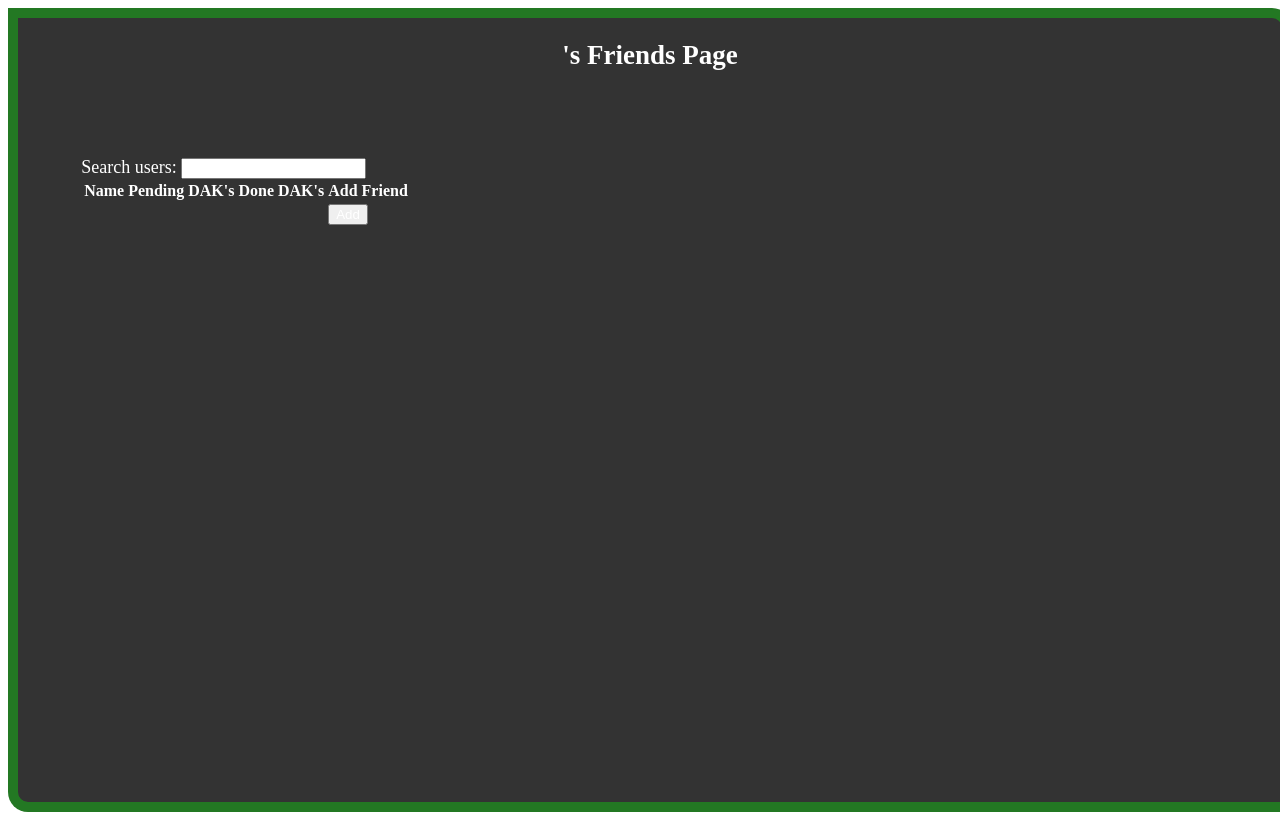
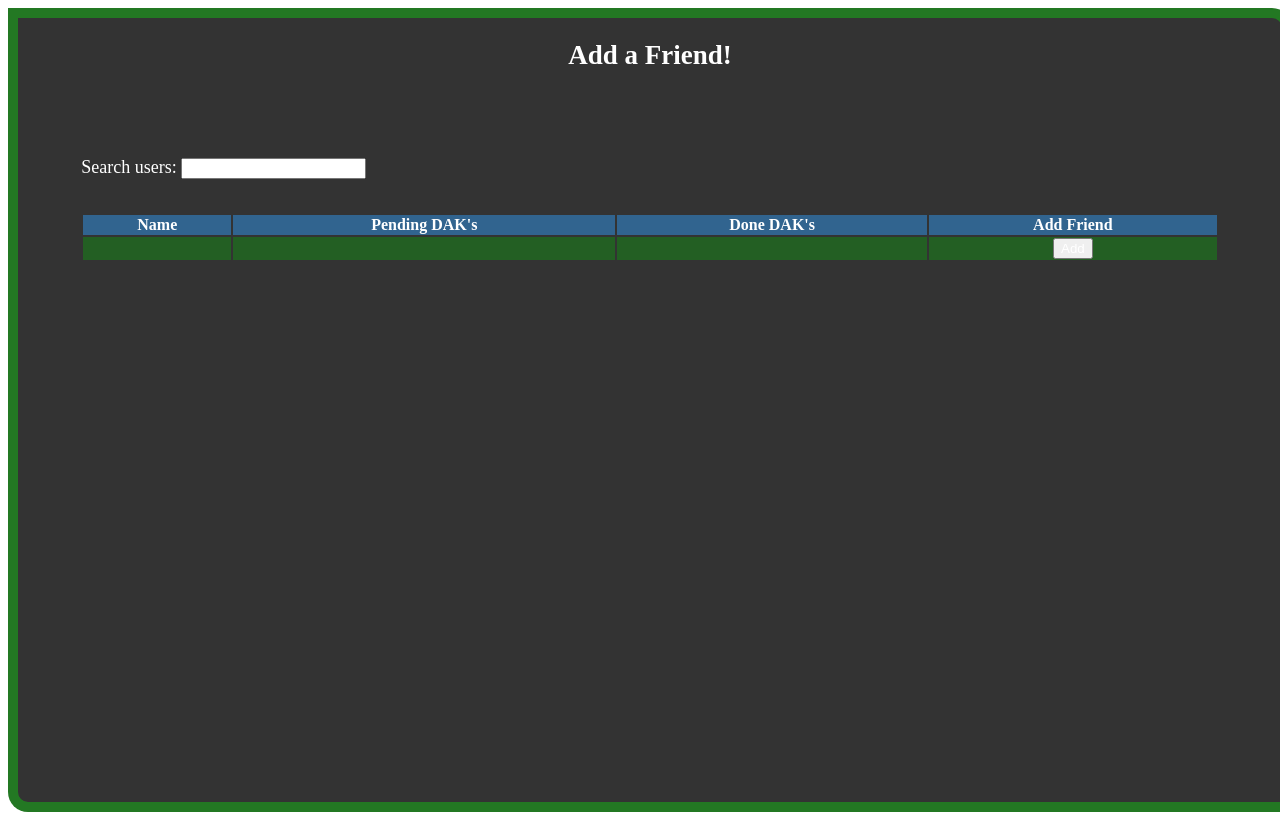
Before and after one commit to phil-krull/RAK, a website: page client/static/partials/friendDashboard.html in a window 1280 px wide. Drawn offline with Linux system fonts and the light colour scheme; files that its build step writes are made by us from their sources.

Commit message:
changes to friends page

```diff
--- a/client/static/partials/friendDashboard.html
+++ b/client/static/partials/friendDashboard.html
@@ -1,28 +1,34 @@
 
 <link rel="stylesheet" href="./stylesheets/friendDash-styles.css">
+
 <div>
   <div class='friendDashboardContainer'>
-    <h2><span class='welcome' ng-bind="frienddashboardCtrl.userName"></span>'s Friends Page</h2>
+    <h2><span class='welcome'></span>Add a Friend!</h2>
 
 
 
 
 
 <div id='users'>
-  Search users: <input type="text" ng-model="newfriendFilter">
-  <table>
-    <tr>
+  Search users: <input type="text" ng-model="newfriendFilter" >
+  <table class='table'>
+    <tr class='steelblue'>
       <th>Name</th>
       <th>Pending DAK's</th>
       <th>Done DAK's</th>
       <th>Add Friend</th>
     </tr>
-    <tr ng-repeat="user in frienddashboardCtrl.mynotfriends" | ng-if="user._id != frienddashboardCtrl.userId">
-      <td><span ng-bind="user.name"></span></td>
-      <td><span ng-bind="user._id"></span></td>
-      <td><span ng-bind="user.done"></span></td>
-      <td><input type="submit" ng-click="frienddashboardCtrl.addFriend(user)" value="Add"></td>
+
+    <tr class='forrestgreen' ng-repeat="user in frienddashboardCtrl.mynotfriends | filter:newfriendFilter | orderBy: 'name'" ng-if="user._id != frienddashboardCtrl.userId">
+      <td class='centered'><span ng-bind="user.name"></span></td>
+      <td class='centered'><span ng-bind="user._id"></span></td>
+      <td class='centered'><span ng-bind="user.done"></span></td>
+      <td class='centered'><button type='submit' class='btn btn-success' ng-click='frienddashboardCtrl.addFriend(user)'>Add</button>
+
+
+
     </tr>
   </table>
   </div>
 </div>
+</div>
--- a/client/static/stylesheets/friendDash-styles.css
+++ b/client/static/stylesheets/friendDash-styles.css
@@ -46,3 +46,21 @@ h1 {
 #searchFriends, #users{
     padding: 5%;
 }
+
+.steelblue{
+    background-color: rgba(49,122,183, 0.7);
+
+}
+
+.forrestgreen{
+
+    background-color: rgba(29,114,29,0.7);
+}
+
+.table{
+    color: white;
+    overflow: scroll;
+}
+.centered{
+    text-align: center;
+}
--- a/client/static/stylesheets/leaderDashboardStyles.css
+++ b/client/static/stylesheets/leaderDashboardStyles.css
@@ -30,11 +30,6 @@ tr {
     background-color: rgba(29,114,29,0.7);
 }
 
-.table{
-    color: white;
-    overflow: scroll;
-}
-
 .centered{
     text-align: center;
 }
--- a/server/controllers/users.js
+++ b/server/controllers/users.js
@@ -1,4 +1,4 @@
-var mongoose = require('mongoose');
+ var mongoose = require('mongoose');
 
 var User = mongoose.model('user');
 var bcrypt = require('bcrypt');
```
Also changed, not shown: client/static/index.html (+3 -3 lines).
